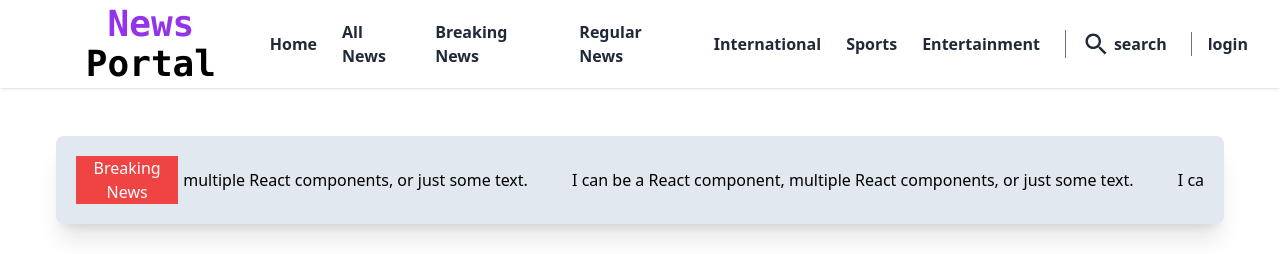
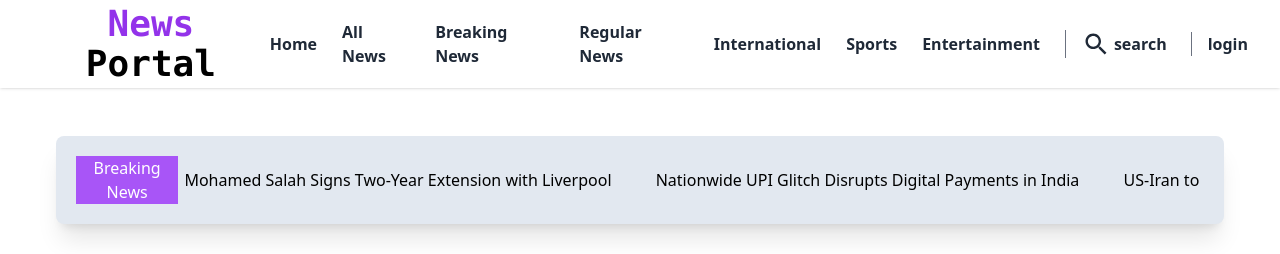
Before and after one commit to tofayeLL/news-portal-client, a React (Vite) app: page / in a window 1280 px wide. Shown: the top 254 px of the page. Built offline with nearby package versions, Linux system fonts and the light colour scheme.

Commit message:
finiahed breaking news section

```diff
--- a/src/pages/Home/BreakingNews/BreakingNews.jsx
+++ b/src/pages/Home/BreakingNews/BreakingNews.jsx
@@ -7,14 +7,14 @@ const BreakingNews = () => {
         <section>
 
             <div className="flex items-center p-5 shadow-xl bg-slate-200 rounded-lg my-10">
-            <button className="btn bg-red-500 text-white">Breaking News</button>
+            <button className="btn bg-purple-500 text-white">Breaking News</button>
             <Marquee pauseOnHover={true} speed={140}>
                 <div className="space-x-10">
-                    <Link to={'/'}> I can be a React component, multiple React components, or just some text.</Link>
-                    <Link to={'/'}> I can be a React component, multiple React components, or just some text.</Link>
-                    <Link to={'/'}> I can be a React component, multiple React components, or just some text.</Link>
-                    <Link to={'/'}> I can be a React component, multiple React components, or just some text.</Link>
-                    <Link to={'/'}> I can be a React component, multiple React components, or just some text.</Link>
+                    <Link to={'/'}> Violent Protests Erupt in West Bengal Over Waqf Act</Link>
+                    <Link to={'/'}> India Showcases BioE3 Policy at Seoul Summit</Link>
+                    <Link to={'/'}> Mohamed Salah Signs Two-Year Extension with Liverpool</Link>
+                    <Link to={'/'}> Nationwide UPI Glitch Disrupts Digital Payments in India</Link>
+                    <Link to={'/'}> US-Iran to Hold Nuclear Talks in Oman</Link>
 
                 </div>
             </Marquee>
```
